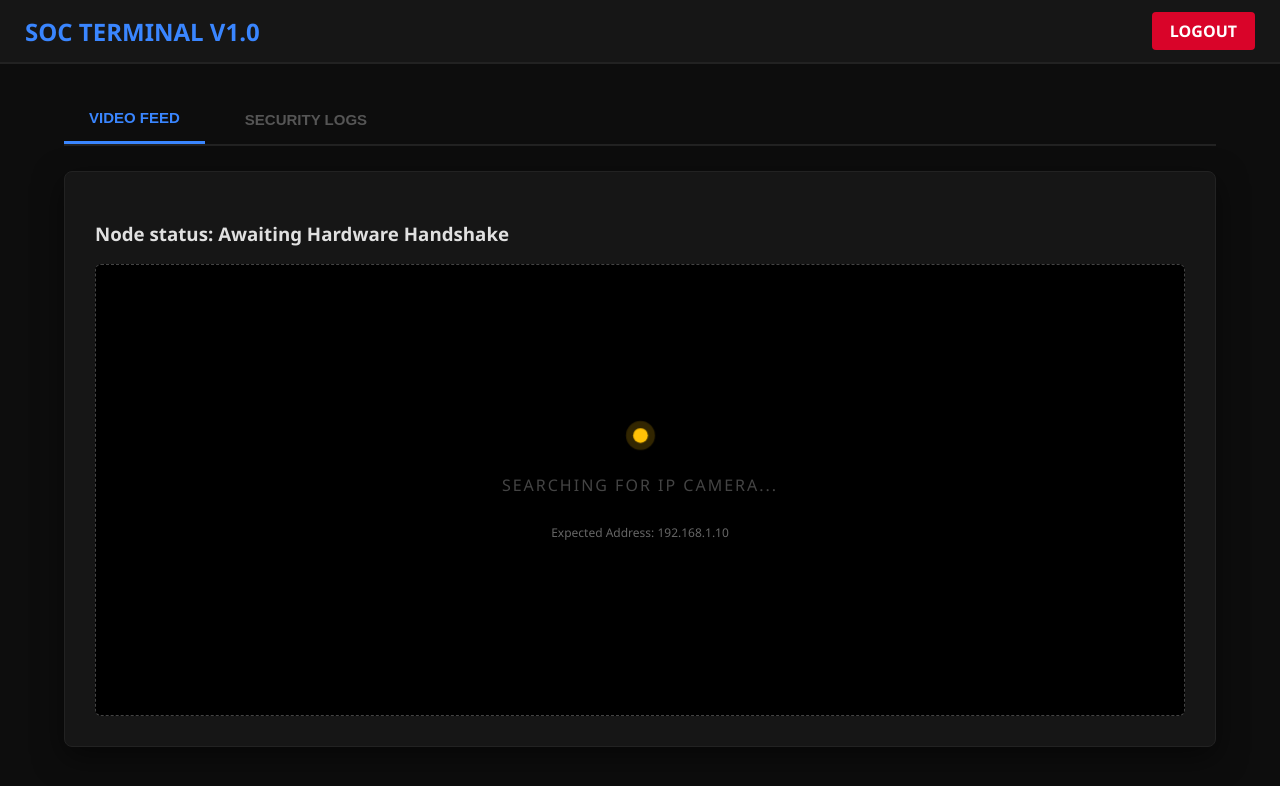
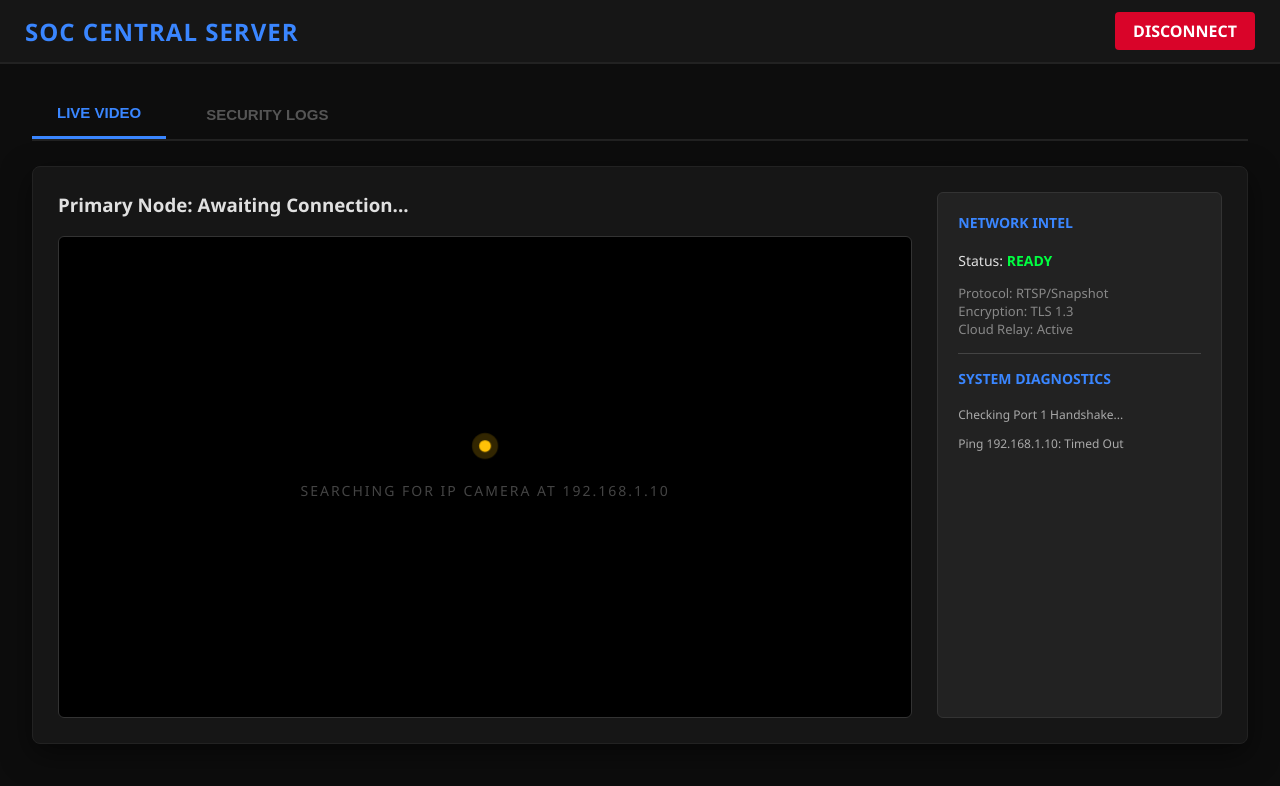
Before and after one commit to angelogilbertcabubas-hub/camera-dashboard, a Flask app: page /dashboard in a window 1280 px wide. Shown: the top 786 px of the page. Run offline with Flask 3, Linux system fonts and the light colour scheme; the visitor is signed in with stand-in values (Sample User, id 1).

Commit message:
Update camera.html

```diff
--- a/templates/camera.html
+++ b/templates/camera.html
@@ -3,35 +3,33 @@
 <head>
     <meta charset="UTF-8">
     <meta name="viewport" content="width=device-width, initial-scale=1.0">
-    <title>Secure Web-Based Surveillance Access System</title>
+    <title>SOC Dashboard - Standby Mode</title>
     <style>
         body { margin: 0; font-family: 'Segoe UI', sans-serif; background-color: #0d0d0d; color: #e0e0e0; }
         .navbar { display: flex; justify-content: space-between; align-items: center; background: #161616; padding: 12px 25px; border-bottom: 2px solid #222; }
         .logout-btn { background: #d90429; color: white; text-decoration: none; padding: 8px 18px; border-radius: 4px; font-weight: bold; }
-        .tab-container { width: 90%; max-width: 1200px; margin: 30px auto; }
+        .tab-container { width: 95%; max-width: 1300px; margin: 25px auto; }
         .tabs { display: flex; gap: 15px; border-bottom: 2px solid #222; margin-bottom: 25px; }
         .tab-link { background: none; color: #555; border: none; padding: 15px 25px; font-size: 15px; font-weight: bold; cursor: pointer; transition: 0.2s; }
+        .tab-link:hover { color: #fff; }
         .tab-link.active { color: #3a86ff; border-bottom: 3px solid #3a86ff; }
-        .tab-content { display: none; background: #161616; padding: 30px; border-radius: 8px; border: 1px solid #222; box-shadow: 0 10px 30px rgba(0,0,0,0.5); }
+        .tab-content { display: none; background: #161616; padding: 25px; border-radius: 8px; border: 1px solid #222; box-shadow: 0 10px 30px rgba(0,0,0,0.5); }
 
-        /* Camera Standby Design */
-        .camera-standby {
+        .camera-layout { display: grid; grid-template-columns: 3fr 1fr; gap: 25px; }
+
+        .video-box {
             background: #000;
-            height: 450px;
+            height: 480px;
             display: flex;
             flex-direction: column;
             justify-content: center;
             align-items: center;
             border-radius: 6px;
-            border: 1px dashed #444;
+            border: 1px solid #333;
             color: #444;
         }
         .pulse {
-            width: 15px;
-            height: 15px;
-            background: #ffc107;
-            border-radius: 50%;
-            margin-bottom: 15px;
+            width: 12px; height: 12px; background: #ffc107; border-radius: 50%; margin-bottom: 15px;
             animation: pulse-animation 2s infinite;
         }
         @keyframes pulse-animation {
@@ -40,41 +38,73 @@
             100% { transform: scale(0.95); box-shadow: 0 0 0 0 rgba(255, 193, 7, 0); }
         }
 
-        /* Log Styling */
-        .log-box { background: #050505; color: #00ff41; padding: 20px; height: 400px; overflow-y: auto; font-family: 'Courier New', monospace; font-size: 14px; border-radius: 4px; border: 1px solid #222; line-height: 1.5; }
+        .sidebar { background: #222; padding: 20px; border-radius: 6px; border: 1px solid #333; }
+        .sidebar h4 { margin-top: 0; color: #3a86ff; text-transform: uppercase; font-size: 14px; }
+        .status-good { color: #00ff41; font-weight: bold; }
+
+        /* Updated Simple Log Styling */
+        .log-box {
+            background: #050505;
+            color: #00ff41;
+            padding: 20px;
+            height: 400px;
+            overflow-y: auto;
+            font-family: 'Courier New', monospace;
+            font-size: 13px;
+            border-radius: 4px;
+            border: 1px solid #222;
+            line-height: 1.8;
+        }
+        .log-warn { color: #ff3e3e; font-weight: bold; }
+        .log-time { color: #888; margin-right: 10px; }
     </style>
 </head>
 <body>
 
     <nav class="navbar">
-        <h2 style="color: #3a86ff; margin: 0;">SOC TERMINAL V1.0</h2>
-        <a href="/logout" class="logout-btn">LOGOUT</a>
+        <h2 style="color: #3a86ff; margin: 0; letter-spacing: 1px;">SOC CENTRAL SERVER</h2>
+        <a href="/logout" class="logout-btn">DISCONNECT</a>
     </nav>
 
     <div class="tab-container">
         <div class="tabs">
-            <button class="tab-link active" onclick="openTab(event, 'Camera')">VIDEO FEED</button>
+            <button class="tab-link active" onclick="openTab(event, 'Camera')">LIVE VIDEO</button>
             <button class="tab-link" onclick="openTab(event, 'Logs')">SECURITY LOGS</button>
         </div>
 
         <div id="Camera" class="tab-content" style="display: block;">
-            <h3>Node status: Awaiting Hardware Handshake</h3>
-            <div class="camera-standby">
-                <div class="pulse"></div>
-                <p style="letter-spacing: 2px;">SEARCHING FOR IP CAMERA...</p>
-                <p style="font-size: 12px; color: #666;">Expected Address: 192.168.1.10</p>
+            <div class="camera-layout">
+                <div>
+                    <h3 style="margin-top: 0;">Primary Node: Awaiting Connection...</h3>
+                    <div class="video-box">
+                        <div class="pulse"></div>
+                        <p style="letter-spacing: 2px; font-size: 14px;">SEARCHING FOR IP CAMERA AT 192.168.1.10</p>
+                    </div>
+                </div>
+
+                <div class="sidebar">
+                    <h4>Network Intel</h4>
+                    <p style="font-size: 14px;">Status: <span class="status-good">READY</span></p>
+                    <p style="font-size: 13px; color: #888;">Protocol: RTSP/Snapshot<br>Encryption: TLS 1.3<br>Cloud Relay: Active</p>
+                    <hr style="border: 0; border-top: 1px solid #444; margin: 15px 0;">
+                    <h4>System Diagnostics</h4>
+                    <p style="font-size: 12px; color: #aaa;">Checking Port 1 Handshake...</p>
+                    <p style="font-size: 12px; color: #aaa;">Ping 192.168.1.10: Timed Out</p>
+                </div>
             </div>
         </div>
 
         <div id="Logs" class="tab-content">
-            <h3>Intrusion Detection System (IDS)</h3>
+            <h3 style="margin-top: 0;">Access History & Security Events</h3>
             <div class="log-box">
-                <p>> [SYSTEM] Booting Security Modules...</p>
-                <p>> [INFO] Flask-Login Session Manager: ACTIVE</p>
-                <p>> [INFO] Honeypot Listener on Port 5000: ACTIVE</p>
-                <p>> [NET] Connected to Railway Cloud Gateway.</p>
-                <p>> [IDS] Monitoring for unauthorized POST requests...</p>
-                <p style="color: #888; margin-top: 20px;">(Check Railway "View Logs" to see live intrusion alerts)</p>
+                <p><span class="log-time">08:45:12</span> [INFO] System boot sequence complete.</p>
+                <p><span class="log-time">08:46:05</span> [INFO] Honeypot listener started on port 5000.</p>
+                <p><span class="log-time">09:12:44</span> [INFO] Successful login: user 'admin' from 127.0.0.1</p>
+                <p><span class="log-time">09:30:11</span> [INFO] Session terminated: user logout.</p>
+                <p class="log-warn"><span class="log-time">10:05:22</span> [WARNING] INTRUSION ALERT: Failed login attempt from 192.168.1.15</p>
+                <p class="log-warn"><span class="log-time">10:05:25</span> [WARNING] INTRUSION ALERT: Multiple failed attempts detected.</p>
+                <p><span class="log-time">11:02:18</span> [INFO] Successful login: user 'admin' from 192.168.1.20</p>
+                <p>> _</p>
             </div>
         </div>
     </div>
```
